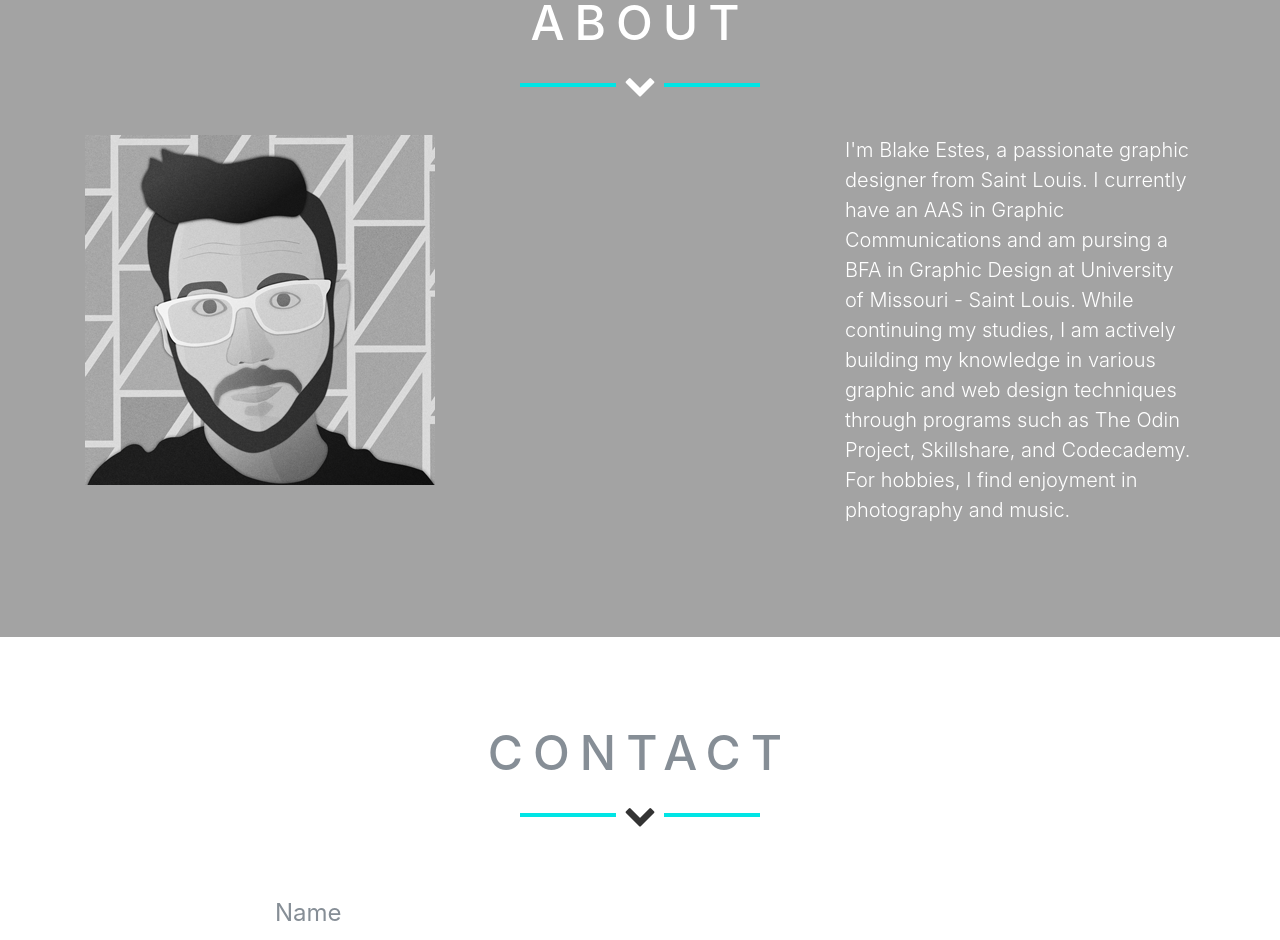
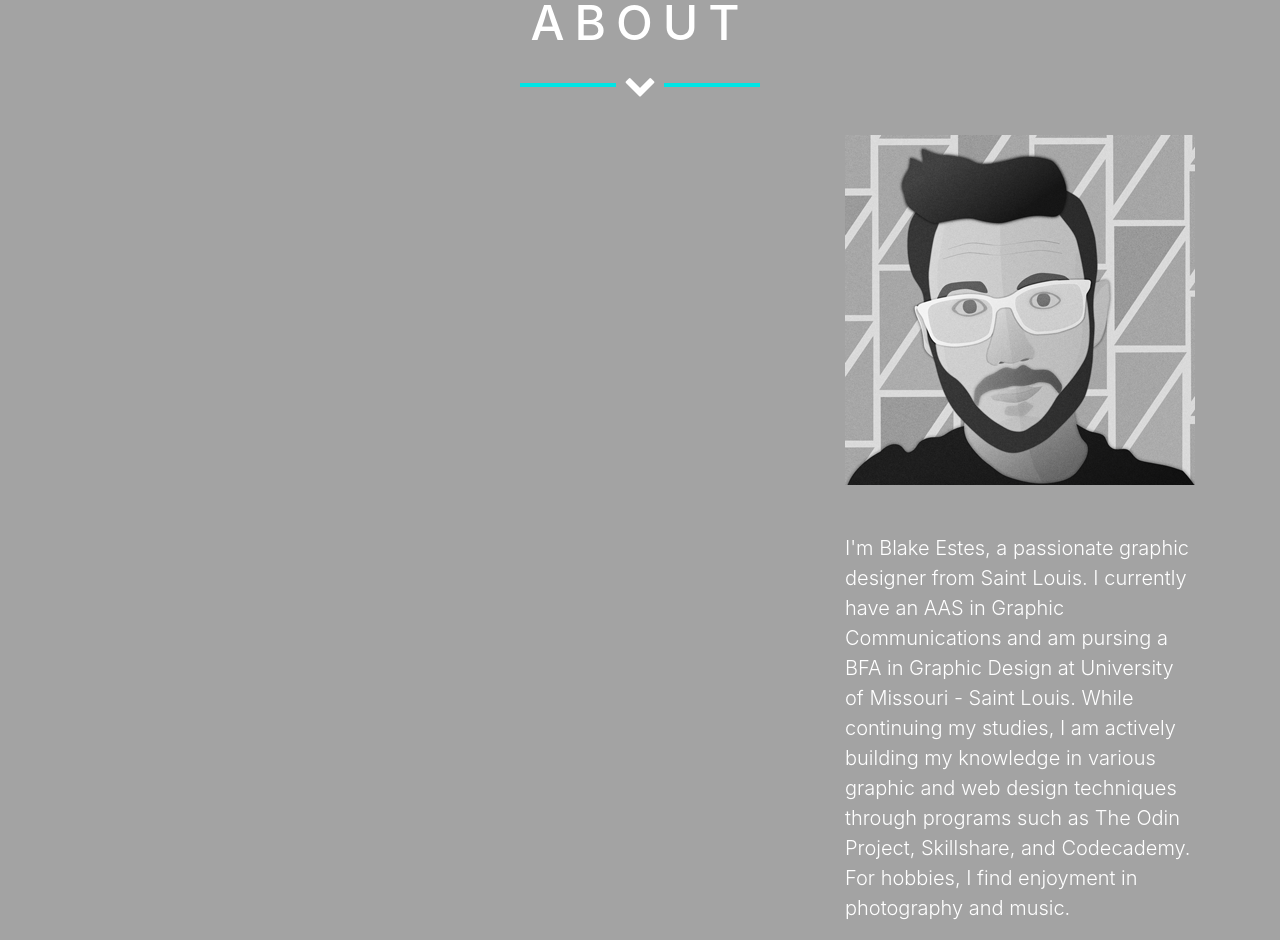
Before and after one commit to beestes/beestes.github.io, a website with bundled scripts: page index.html in a window 1280 px wide. Shown: the part 2120-3060 px from the top of the page. Built offline with nearby package versions, Linux system fonts and the light colour scheme.

Commit message:
Updated About Me

```diff
--- a/index.html
+++ b/index.html
@@ -206,10 +206,8 @@
         <h2 class="text-center text-uppercase text-white">About</h2>
         <hr class="star-med mb-5">
         <div class="row">
-          <div class="col-lg-4 mr-auto">
+          <div class="col-lg-4 ml-auto">
             <p class="lead"><img class="img-fluid mb-5 d-block mx-auto" src="img/profile.png" alt=""></p>
-          </div>
-          <div class="col-lg-4 ml-auto">
             <p class="lead">I'm Blake Estes, a passionate graphic designer from Saint Louis. I currently have an AAS in Graphic Communications and am pursing a BFA in Graphic Design at University of Missouri - Saint Louis. While continuing my studies, I am actively building my knowledge in various graphic and web design techniques through programs such as The Odin Project, Skillshare, and Codecademy. For hobbies, I find enjoyment in photography and music.</p>
           </div>
         </div>
```
